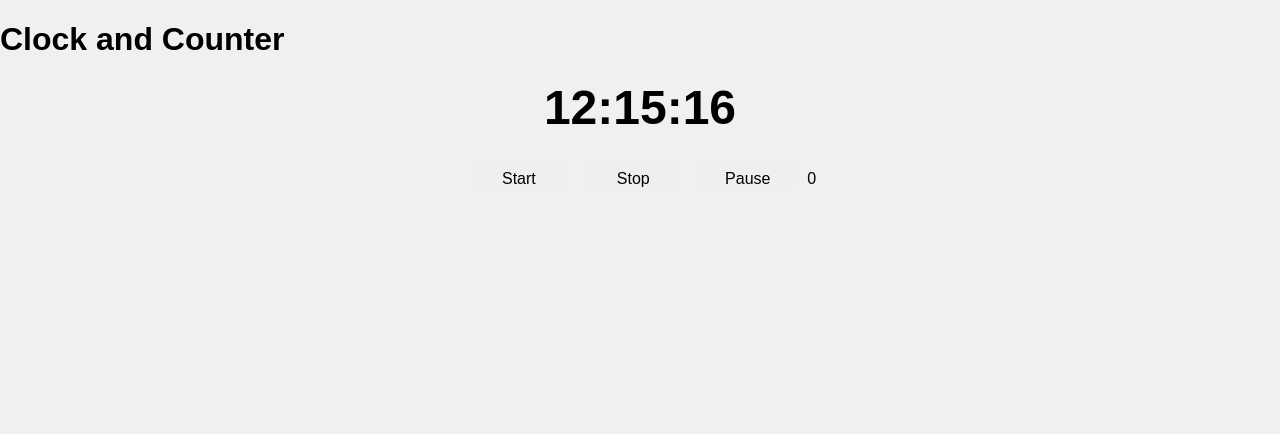
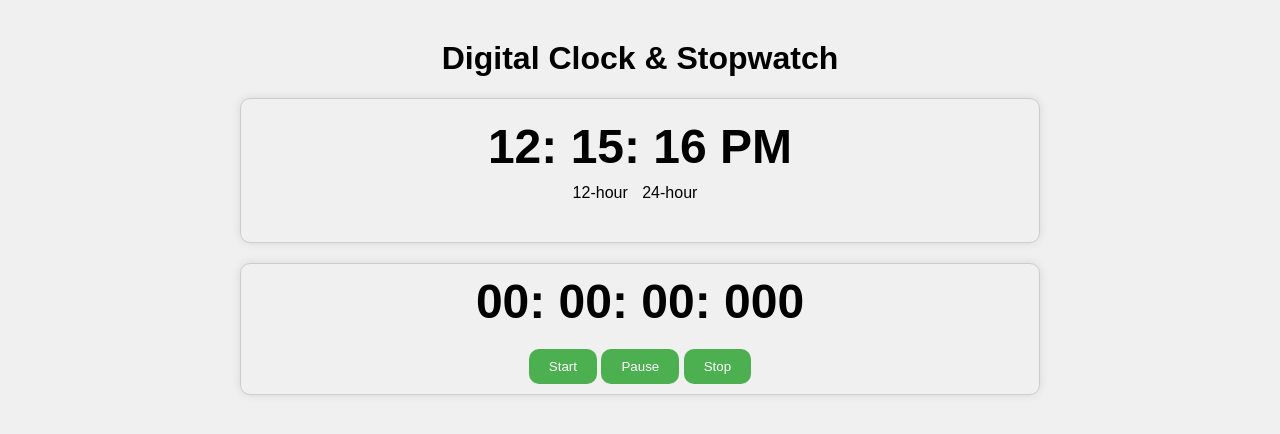
Before and after one commit to Imsaurav1/my_agents_made_project, a plain HTML site: page index.html in a window 1280 px wide. Drawn offline with Linux system fonts and the light colour scheme.

Commit message:
🤖 Agent: Built website: Create a simple and clean web application using ON

```diff
--- a/index.html
+++ b/index.html
@@ -3,22 +3,39 @@
 <head>
     <meta charset="UTF-8">
     <meta name="viewport" content="width=device-width, initial-scale=1.0">
-    <meta name="description" content="A simple website that displays the current time and a counter that can be started, stopped, and paused.">
-    <meta name="keywords" content="clock, counter, start, stop, pause">
-    <meta name="author" content="Your Name">
-    <title>Clock and Counter</title>
-    <link rel="stylesheet" href="./style.css">
+    <title>Digital Clock & Stopwatch</title>
+    <link rel="stylesheet" type="text/css" href="style.css">
 </head>
 <body>
-    <h1>Clock and Counter</h1>
-    <div class="clock">
-        <span id="time"></span>
-    </div>
-    <div class="counter">
-        <button id="start">Start</button>
-        <button id="stop">Stop</button>
-        <button id="pause">Pause</button>
-        <span id="count">0</span>
+    <div class="container">
+        <h1>Digital Clock & Stopwatch</h1>
+        <div class="clock">
+            <div class="time">
+                <span id="hours"></span>:
+                <span id="minutes"></span>:
+                <span id="seconds"></span>
+                <span id="am-pm"></span>
+            </div>
+            <div class="format">
+                <input type="radio" id="12-hour" name="format" checked>
+                <label for="12-hour">12-hour</label>
+                <input type="radio" id="24-hour" name="format">
+                <label for="24-hour">24-hour</label>
+            </div>
+        </div>
+        <div class="stopwatch">
+            <div class="time">
+                <span id="stopwatch-hours"></span>:
+                <span id="stopwatch-minutes"></span>:
+                <span id="stopwatch-seconds"></span>:
+                <span id="stopwatch-milliseconds"></span>
+            </div>
+            <div class="buttons">
+                <button id="start">Start</button>
+                <button id="pause">Pause</button>
+                <button id="stop">Stop</button>
+            </div>
+        </div>
     </div>
     <script src="script.js"></script>
 </body>
--- a/script.js
+++ b/script.js
@@ -1,43 +1,93 @@
-// Get elements
-const timeElement = document.getElementById('time');
-const startButton = document.getElementById('start');
-const stopButton = document.getElementById('stop');
-const pauseButton = document.getElementById('pause');
-const countElement = document.getElementById('count');
+let intervalId = null;
+let hours = 0;
+let minutes = 0;
+let seconds = 0;
+let milliseconds = 0;
+let format = '12-hour';
+let amPm = 'AM';
 
-// Clock function
+document.getElementById('12-hour').addEventListener('change', function() {
+    format = '12-hour';
+    document.getElementById('am-pm').innerText = amPm;
+});
+
+document.getElementById('24-hour').addEventListener('change', function() {
+    format = '24-hour';
+    document.getElementById('am-pm').innerText = '';
+});
+
 function updateClock() {
-    const date = new Date();
-    const hours = date.getHours().toString().padStart(2, '0');
-    const minutes = date.getMinutes().toString().padStart(2, '0');
-    const seconds = date.getSeconds().toString().padStart(2, '0');
-    timeElement.textContent = `${hours}:${minutes}:${seconds}`;
+    let now = new Date();
+    let hoursNow = now.getHours();
+    let minutesNow = now.getMinutes();
+    let secondsNow = now.getSeconds();
+    let millisecondsNow = now.getMilliseconds();
+
+    if (format === '12-hour') {
+        if (hoursNow > 12) {
+            hoursNow -= 12;
+            amPm = 'PM';
+        } else if (hoursNow === 0) {
+            hoursNow = 12;
+            amPm = 'AM';
+        } else if (hoursNow === 12) {
+            amPm = 'PM';
+        } else {
+            amPm = 'AM';
+        }
+    }
+
+    document.getElementById('hours').innerText = hoursNow.toString().padStart(2, '0');
+    document.getElementById('minutes').innerText = minutesNow.toString().padStart(2, '0');
+    document.getElementById('seconds').innerText = secondsNow.toString().padStart(2, '0');
+    document.getElementById('am-pm').innerText = amPm;
+
+    if (millisecondsNow < 100) {
+        millisecondsNow = 0;
+    }
+
+    document.getElementById('stopwatch-hours').innerText = hours.toString().padStart(2, '0');
+    document.getElementById('stopwatch-minutes').innerText = minutes.toString().padStart(2, '0');
+    document.getElementById('stopwatch-seconds').innerText = seconds.toString().padStart(2, '0');
+    document.getElementById('stopwatch-milliseconds').innerText = millisecondsNow.toString().padStart(3, '0');
 }
 
-// Counter function
-let count = 0;
-let intervalId = null;
+function startStopwatch() {
+    intervalId = setInterval(function() {
+        milliseconds += 10;
+        seconds += Math.floor(milliseconds / 1000);
+        minutes += Math.floor(seconds / 60);
+        hours += Math.floor(minutes / 60);
+        milliseconds %= 1000;
+        seconds %= 60;
+        minutes %= 60;
+        hours %= 24;
 
-function startCounter() {
-    intervalId = setInterval(() => {
-        count++;
-        countElement.textContent = count;
-    }, 1000);
+        document.getElementById('stopwatch-hours').innerText = hours.toString().padStart(2, '0');
+        document.getElementById('stopwatch-minutes').innerText = minutes.toString().padStart(2, '0');
+        document.getElementById('stopwatch-seconds').innerText = seconds.toString().padStart(2, '0');
+        document.getElementById('stopwatch-milliseconds').innerText = milliseconds.toString().padStart(3, '0');
+    }, 10);
 }
 
-function stopCounter() {
+document.getElementById('start').addEventListener('click', function() {
+    startStopwatch();
+});
+
+document.getElementById('pause').addEventListener('click', function() {
     clearInterval(intervalId);
-    countElement.textContent = '0';
-}
+});
 
-function pauseCounter() {
+document.getElementById('stop').addEventListener('click', function() {
     clearInterval(intervalId);
-}
+    hours = 0;
+    minutes = 0;
+    seconds = 0;
+    milliseconds = 0;
+    document.getElementById('stopwatch-hours').innerText = hours.toString().padStart(2, '0');
+    document.getElementById('stopwatch-minutes').innerText = minutes.toString().padStart(2, '0');
+    document.getElementById('stopwatch-seconds').innerText = seconds.toString().padStart(2, '0');
+    document.getElementById('stopwatch-milliseconds').innerText = milliseconds.toString().padStart(3, '0');
+});
 
-// Event listeners
-startButton.addEventListener('click', startCounter);
-stopButton.addEventListener('click', stopCounter);
-pauseButton.addEventListener('click', pauseCounter);
-
-// Update clock every second
 setInterval(updateClock, 1000);
--- a/style.css
+++ b/style.css
@@ -1,38 +1,61 @@
 body {
     font-family: Arial, sans-serif;
     background-color: #f0f0f0;
-    margin: 0;
-    padding: 0;
-    box-sizing: border-box;
 }
 
-.clock {
-    font-size: 48px;
-    font-weight: bold;
-    margin-bottom: 20px;
+.container {
+    max-width: 800px;
+    margin: 40px auto;
     text-align: center;
 }
 
-.counter {
+.clock, .stopwatch {
     margin-bottom: 20px;
-    text-align: center;
+    padding: 20px;
+    border: 1px solid #ccc;
+    border-radius: 10px;
+    box-shadow: 0 0 10px rgba(0, 0, 0, 0.1);
+}
+
+.time {
+    font-size: 48px;
+    font-weight: bold;
+    margin-bottom: 10px;
+}
+
+.format {
+    margin-bottom: 20px;
+}
+
+.format input[type="radio"] {
+    display: none;
+}
+
+.format label {
+    margin-right: 10px;
+}
+
+.format label:hover {
+    cursor: pointer;
+}
+
+.stopwatch {
+    padding: 10px;
+}
+
+.buttons {
+    margin-top: 20px;
 }
 
 button {
-    width: 100px;
-    height: 30px;
-    font-size: 16px;
-    margin: 5px;
-    padding: 10px;
+    padding: 10px 20px;
     border: none;
-    border-radius: 5px;
+    border-radius: 10px;
+    background-color: #4CAF50;
+    color: #fff;
     cursor: pointer;
 }
 
 button:hover {
-    background-color: #ccc;
+    background-color: #3e8e41;
 }
-
-button:active {
-    transform: translateY(2px);
-}
```
Also changed, not shown: output.txt.
